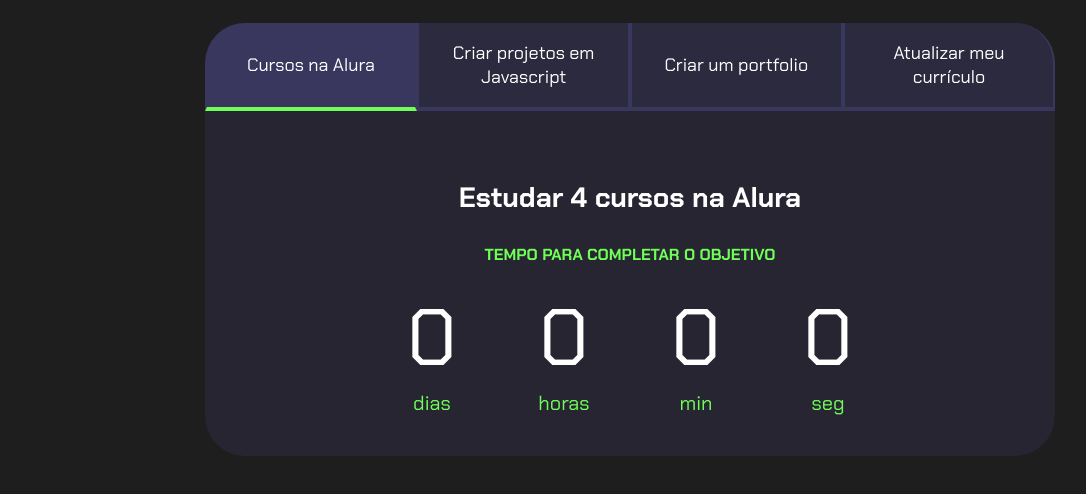
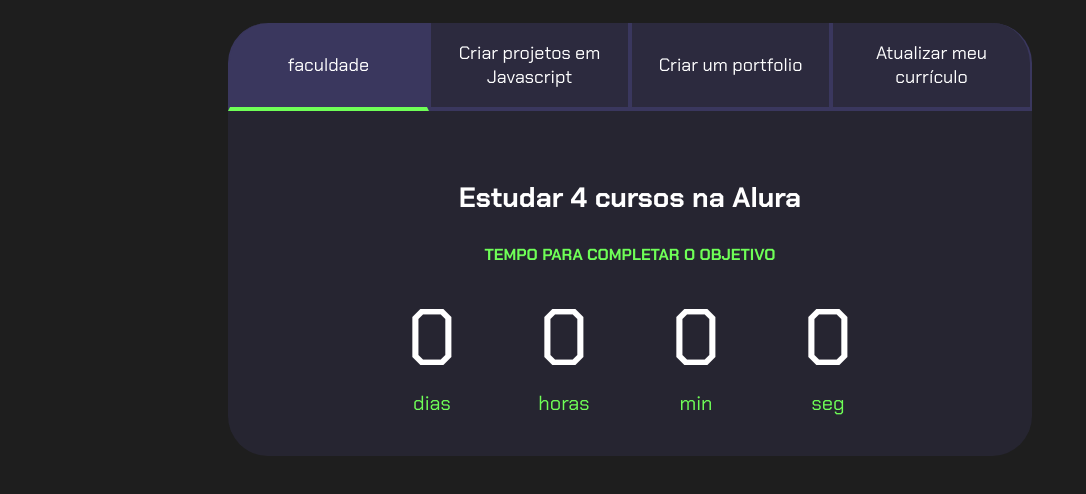
Before and after one commit to eloamendes/projeto-de-vida-eloa, a plain HTML site: page index.html in a window 1280 px wide. Shown: the part 80-574 px from the top of the page, without its empty margins (10-1096 px from the left). Drawn offline with Linux system fonts and the light colour scheme.

Commit message:
atualização

```diff
--- a/index.html
+++ b/index.html
@@ -13,7 +13,7 @@
         <h2 class="titulo-principal">Meus objetivos do ano<span>_</span></h2>
         <div class="conteudo">
             <div class="botoes">
-                <button class="botao ativo">Cursos na Alura</button>
+                <button class="botao ativo">faculdade</button>
                 <button class="botao">Criar projetos em Javascript</button>
                 <button class="botao">Criar um portfolio</button>
                 <button class="botao">Atualizar meu currículo</button>
```
